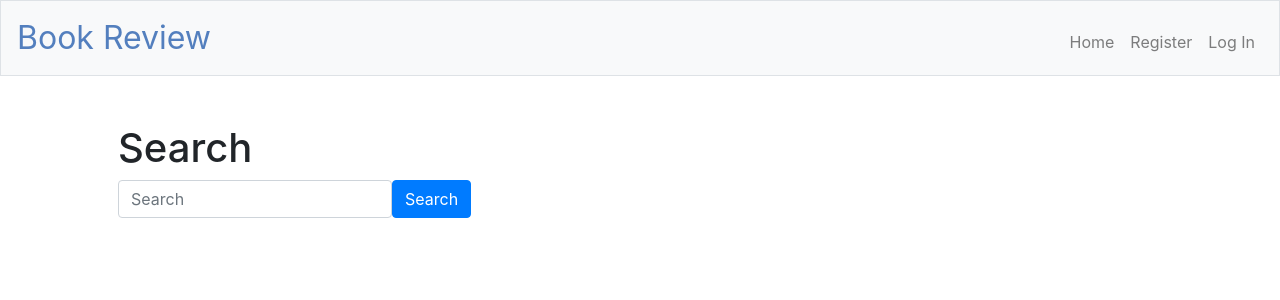
After one commit to jtew396/project1, a Flask app: page /search in a window 1280 px wide. The commit adds this page. Shown: the top 300 px of the page. Run offline with Flask 2, Linux system fonts and the light colour scheme; some libraries are stand-ins or nearby versions.

Commit message:
Working on a Search feature.

```diff
--- a/application.py
+++ b/application.py
@@ -64,12 +64,14 @@ def register():
         result = db.execute("INSERT INTO users (username, hash) VALUES(:username, :hash)",
                             {"username": request.form.get("username"),
                             "hash": generate_password_hash(request.form.get("password"))})
+        db.commit()
+
         if not result:
             return apology("Username currently in use", 400)
 
         # Query database for username
         rows = db.execute("SELECT * FROM users WHERE username = :username",
-                          {"username": request.form.get("username")})
+                          {"username": request.form.get("username")}).fetchall()
 
         # Remember which user has logged in
         session["user_id"] = rows[0]["id"]
@@ -105,9 +107,12 @@ def login():
 
         # Query database for username
         rows = db.execute("SELECT * FROM users WHERE username = :username",
-                          {"username": request.form.get("username")})
+                          {"username": request.form.get("username")}).fetchall()
 
         # Ensure username exists and password is correct
+        print(request.form.get("username"))
+        print(rows[0]["username"])
+        print(len(rows))
         if len(rows) != 1 or not check_password_hash(rows[0]["hash"], request.form.get("password")):
             return apology("invalid username and/or password", 403)
 
@@ -120,3 +125,19 @@ def login():
     # User reached route via GET (as by clicking a link or via redirect)
     else:
         return render_template("login.html")
+
+@app.route("/logout")
+def logout():
+    """Log user out"""
+
+    # Forget any user_id
+    session.clear()
+
+    # Redirect user to login form
+    return redirect("/")
+
+@app.route("/search", methods=["GET", "POST"])
+def search():
+    """Search for Books"""
+
+    return render_template("search.html")
--- a/setup.py
+++ b/setup.py
@@ -9,7 +9,7 @@ db = scoped_session(sessionmaker(bind=engine))
                                                                                 # database are kept separate
 
 def main():
-    table = db.execute("CREATE TABLE users (id INTEGER PRIMARY KEY, username VARCHAR NOT NULL, hash VARCHAR NOT NULL)")
+    table = db.execute("CREATE TABLE users (id SERIAL PRIMARY KEY, username VARCHAR NOT NULL, hash VARCHAR NOT NULL)")
     # Create the users called books and name each column
     db.commit()
 
--- a/static/styles.css
+++ b/static/styles.css
@@ -37,7 +37,7 @@ main
     overflow-x: auto;
 
     /* center contents */
-    text-align: center;
+    /* text-align: center; */
 }
 
 main img
--- a/templates/index.html
+++ b/templates/index.html
@@ -6,6 +6,4 @@
 
 {% block main %}
 
-
-
 {% endblock %}
--- a/templates/layout.html
+++ b/templates/layout.html
@@ -10,8 +10,7 @@
 
         <!-- documentation at http://getbootstrap.com/docs/4.0/, alternative themes at https://bootswatch.com/4-alpha/ -->
         <link rel="stylesheet" href="https://stackpath.bootstrapcdn.com/bootstrap/4.1.3/css/bootstrap.min.css" integrity="sha384-MCw98/SFnGE8fJT3GXwEOngsV7Zt27NXFoaoApmYm81iuXoPkFOJwJ8ERdknLPMO" crossorigin="anonymous">
-
-        <link href="/static/styles.css" rel="stylesheet"/>
+        <link rel="stylesheet" href="/static/styles.css"/>
 
         <script src="https://code.jquery.com/jquery-3.3.1.slim.min.js" integrity="sha384-q8i/X+965DzO0rT7abK41JStQIAqVgRVzpbzo5smXKp4YfRvH+8abtTE1Pi6jizo" crossorigin="anonymous"></script>
         <script src="https://cdnjs.cloudflare.com/ajax/libs/popper.js/1.14.3/umd/popper.min.js" integrity="sha384-ZMP7rVo3mIykV+2+9J3UJ46jBk0WLaUAdn689aCwoqbBJiSnjAK/l8WvCWPIPm49" crossorigin="anonymous"></script>
@@ -31,6 +30,7 @@
             <div class="collapse navbar-collapse" id="navbar">
                 {% if session.user_id %}
                     <ul class="navbar-nav mr-auto mt-2">
+                        <li class"nav-item"><a class="nav-link" href="/search">Search</a></li>
                     </ul>
                     <ul class="navbar-nav ml-auto mt-2">
                         <li class="nav-item"><a class="nav-link" href="/logout">Log Out</a></li>
--- /dev/null
+++ b/templates/search.html
@@ -0,0 +1,26 @@
+{% extends "layout.html" %}
+
+{% block title %}
+    Search
+{% endblock %}
+
+{% block main %}
+    <div class="d-flex justify-content-between">
+        <h1>Search</h1>
+    </div>
+    <div class="d-flex justify-content-between">
+        <form action="/search" method="post" class="d-flex justify-content-between">
+            <div class="form-group">
+                <input class="form-control" name="search" placeholder="Search" type="password"/>
+            </div>
+            <div class="form-group">
+                <button class="btn btn-primary" type="submit">Search</button>
+            </div>
+        </form>
+    </div>
+    {% block books %}
+    <div>
+
+    </div>
+    {% endblock%}
+{% endblock %}
```
Also changed, not shown: 2 other files.
